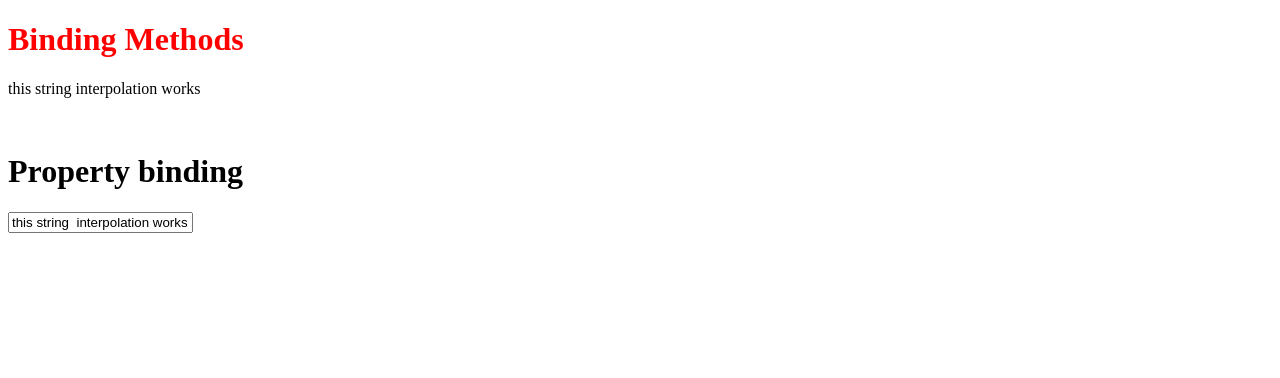
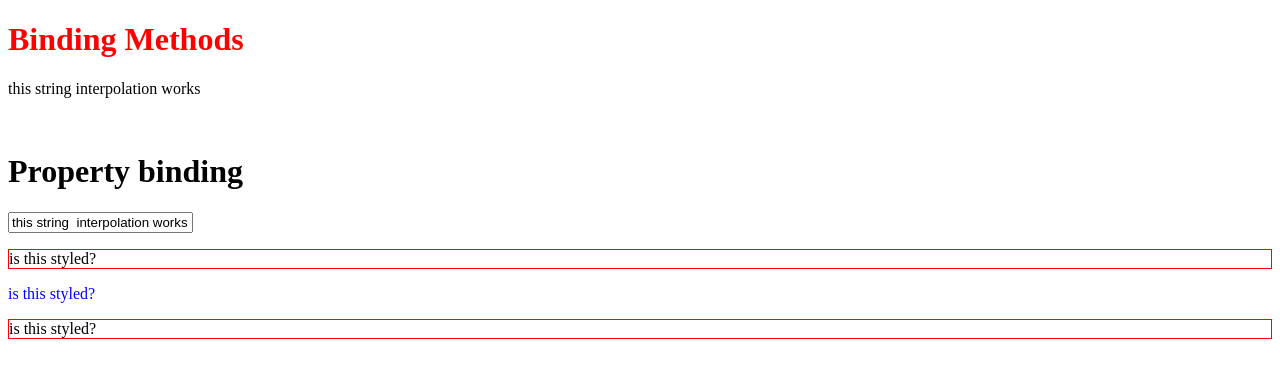
Before and after one commit to noemiostorga/Angular2, an Angular app: page / in a window 1280 px wide. Shown: the top 378 px of the page. Built offline with nearby package versions, Linux system fonts and the light colour scheme.

Commit message:
used ngClass and ngStyle to style

```diff
--- a/src/app/databinding/databinding.component.css
+++ b/src/app/databinding/databinding.component.css
@@ -0,0 +1,3 @@
+.redBorder{
+	border: 1px solid red;
+}
--- a/src/app/databinding/databinding.component.html
+++ b/src/app/databinding/databinding.component.html
@@ -1,4 +1,9 @@
 <p>{{stringInterpolation}}</p>
 <br>
 <h1> Property binding </h1>
+
 <input type="text" [value]="stringInterpolation">
+
+ <p [ngClass]="{redBorder: true}">is this styled?</p>
+ <p [ngStyle]="{color: 'blue'}">is this styled?</p>
+  <p [ngClass]="{redBorder: onTest()}">is this styled?</p>
--- a/src/app/databinding/databinding.component.ts
+++ b/src/app/databinding/databinding.component.ts
@@ -7,4 +7,8 @@
 })
 export class DatabindingComponent{
 	stringInterpolation = "this string  interpolation works";
+
+	onTest(){
+		return true;
+	}
 }
```
